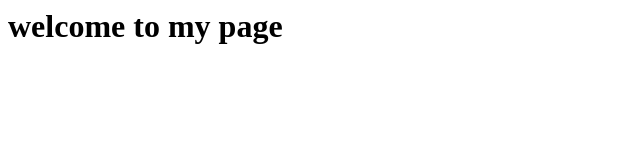
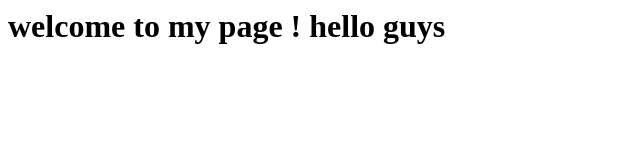
Before and after one commit to saksham152430/repogit01, a plain HTML site: page index.html in a window 1280 px wide. Shown: the whole page, without its empty margins (0-640 px from the left). Drawn offline with Linux system fonts and the light colour scheme.

Commit message:
changed index.html

```diff
--- a/index.html
+++ b/index.html
@@ -8,7 +8,9 @@
 <body>
 
     <h1>
-    welcome to my page
+    welcome to my page ! hello guys
+
+
     </h1>
 
 </body>
@@ -16,7 +18,6 @@
 <script src="script.js">
 
 
-</script.js>
-
+</script>
 
 </html>
```
